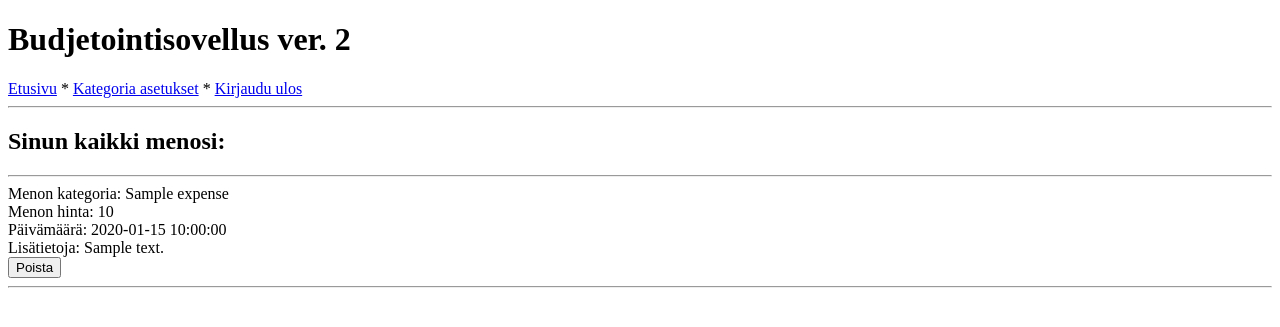
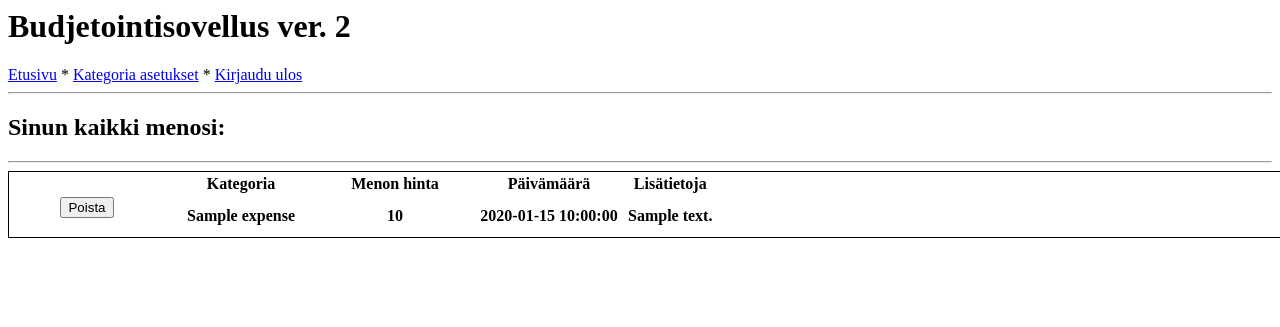
Before and after one commit to Eoyie/Budjetointisovellus, a Flask app: template templates/view_expenses.html in a window 1280 px wide; the page is wider, and only the part inside the window is pictured. Shown: the top 327 px of that part. Run offline with Flask 3, Linux system fonts and the light colour scheme; the visitor is signed in with stand-in values (Sample User, id 1); the template is opened without the code that fills it: most values are stand-ins (such as "Sample title", 1, 10 or a date in 2020); lists and menus that the app fills with data are empty.

Commit message:
Created table for viewing expences

```diff
--- a/templates/view_expenses.html
+++ b/templates/view_expenses.html
@@ -1,16 +1,61 @@
+<style>
+.view {
+   margin: auto;
+   width: 1600px;
+}
+
+.wrapper {
+   position: relative;
+   overflow: auto;
+   border: 1px solid black;
+   white-space: nowrap;
+}
+
+.sticky-col {
+   position: sticky;
+   position: -webkit-sticky;
+   background-color: white;
+}
+
+.col {
+   width: 150px;
+   min-width: 150px;
+   max-width: 150px;
+}
+</style>
 {% extends "layout_logged_in.html" %}
 {% block title %}View{% endblock %}
 {% block content %}
 {% if session.user_id %}
 {% if expenses %}
 <h2>Sinun kaikki menosi:</h2><hr>
-{% for expense in expenses %}
-Menon kategoria: {{ expense.name }}<br>
-Menon hinta: {{ expense.price }}<br>
-Päivämäärä: {{ expense.date }}<br>
-Lisätietoja: {{ expense.notes }}<br>
-<form action="/delete_expense?id={{ expense.id }}"
-method="POST">
-   <input type="submit" value="Poista"><br>
-</form><hr>
-{% endfor %}{% endif %}{% endif %}{% endblock %}
+<div class="view">
+   <div class="wrapper">
+     <table class="table">
+       <thead>
+         <tr>
+           <th class="sticky-col col"></th>
+           <th class="sticky-col col">Kategoria</th>
+           <th class="sticky-col col">Menon hinta</th>
+           <th class="sticky-col col">Päivämäärä</th>
+           <th>Lisätietoja</th>
+        </tr>
+       </thead>
+        <tbody>
+      {% for expense in expenses %}
+        <tr>
+         <th class="sticky-col col">
+            <form action="/delete_expense?id={{ expense.id }}"
+            method="POST">
+            <input type="submit" value="Poista"></form></th>
+         <th class="sticky-col col">{{ expense.name }}</th>
+         <th class="sticky-col col">{{ expense.price }}</th>
+         <th class="sticky-col col">{{ expense.date }}</th>
+         <th>{{ expense.notes }}</th>
+        </tr>
+        {% endfor %}
+       </tbody>
+     </table>
+   </div>
+ </div>
+{% endif %}{% endif %}{% endblock %}
```
